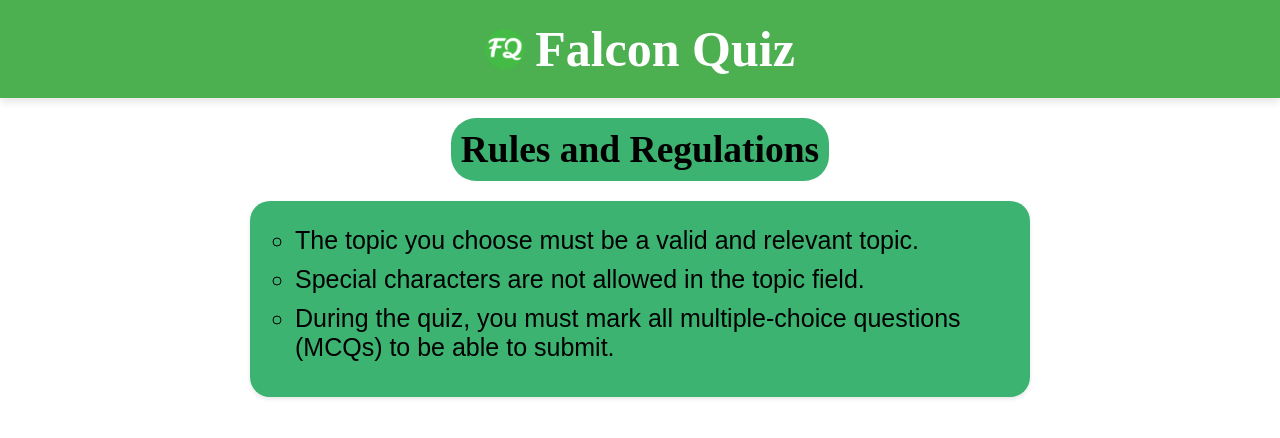
After one commit to abdulrahman-nisar/Falcon-Hackathon, a Flask app: page /rules in a window 1280 px wide. The commit adds this page. Shown: the top 438 px of the page. Run offline with Flask 3, Linux system fonts and the light colour scheme.

Commit message:
new changes

```diff
--- a/app.py
+++ b/app.py
@@ -133,6 +133,9 @@ def generate():
 
     return render_template('quiz.html', topic=topic, questions=questions)
 
+@app.route('/rules')
+def rules():
+    return render_template('rules.html')
 
 
 #Result page when user will submit the answer
--- /dev/null
+++ b/static/rules.css
@@ -0,0 +1,72 @@
+*{
+    padding:0;
+    margin:0;
+}
+.rule{
+    display:flex;
+    justify-content: center;
+    align-items: center;
+    font-size: 25px;
+    margin-top:20px;
+}
+
+h2{
+    background-color:mediumseagreen;
+    border-radius:25px;
+    padding:10px;
+}
+ul {
+    list-style-type:circle;
+    margin-left: 20px;
+}
+li {
+    margin-bottom: 10px;
+
+
+}
+
+
+header {
+
+    width: 100%;
+    background-color: #4CAF50;
+    color: white;
+    padding: 20px 0px;
+    text-align: center;
+    box-shadow: 0 4px 8px rgba(0, 0, 0, 0.1);
+    z-index: 1000;
+    display: flex;
+    align-items: center;
+    justify-content: center;
+    font-size: 2rem;
+
+}
+
+header img.header-icon {
+    width: 40px;
+    height: 40px;
+    margin-right: 10px;
+}
+
+h1 {
+    margin: 0;
+    font-size: 50px;
+}
+
+
+.rules
+{
+    display: flex;
+    justify-content: center;
+    align-items: center;
+    background-color:mediumseagreen;
+    padding: 25px;
+    margin: 20px  250px auto 250px ;
+    box-shadow: 0 2px 4px rgba(0, 0, 0, 0.1);
+    border-radius: 20px;
+    font-size: 25px;
+    font-family: Arial, sans-serif;
+
+
+
+}
--- a/templates/home.html
+++ b/templates/home.html
@@ -25,6 +25,9 @@
             <button type="submit">Generate Quiz</button>
         </form>
     </div>
+
+    <a class="regulation" href="{{ url_for('rules') }}">Rules and Regulations</a>
+
 </body>
 
 </html>
--- /dev/null
+++ b/templates/rules.html
@@ -0,0 +1,26 @@
+<!DOCTYPE html>
+<html>
+<head>
+
+    <title>Rules and Regulations</title>
+    <link rel="stylesheet" href="{{ url_for('static', filename='rules.css') }}">
+    <link rel="icon" href="{{ url_for('static', filename='favicon.ico') }}" type="image/x-icon">
+
+</head>
+<body>
+    <header>
+        <img src="{{ url_for('static', filename='favicon.ico') }}" alt="Falcon Icon" class="header-icon">
+        <h1>Falcon Quiz</h1>
+    </header>
+    <div class="rule"><h2>Rules and Regulations</h2></div>
+
+    <div class="rules">
+        <ul>
+            <li>The topic you choose must be a valid and relevant topic.</li>
+            <li>Special characters are not allowed in the topic field.</li>
+            <li>During the quiz, you must mark all multiple-choice questions (MCQs) to be able to submit.</li>
+        </ul>
+    </div>
+
+</body>
+</html>
```
Also changed, not shown: static/home.css (+17 -1 lines).
